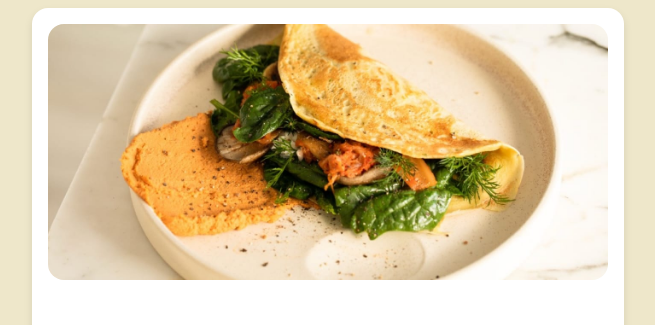
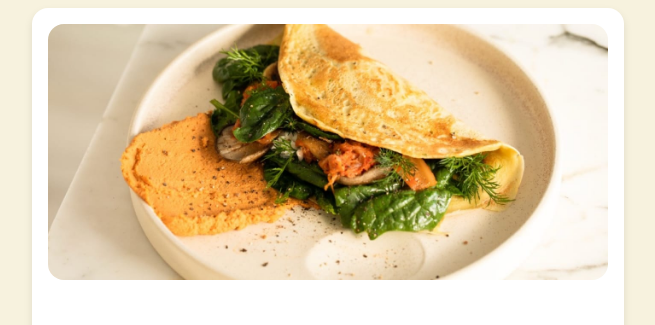
Before and after one commit to Zivi793150/recipe_page, a plain HTML site: page index.html in a window 1280 px wide. Shown: the top 325 px of the page, without its empty margins (312-967 px from the left). Drawn offline with Linux system fonts and the light colour scheme.

Commit message:
fix: Update background color in style.css

```diff
--- a/style.css
+++ b/style.css
@@ -1,5 +1,5 @@
 .body {
-    background-color: #eee7ca;
+    background-color: #f7f2de;
     font-family: 'Outfit', sans-serif;
 }
 
```
